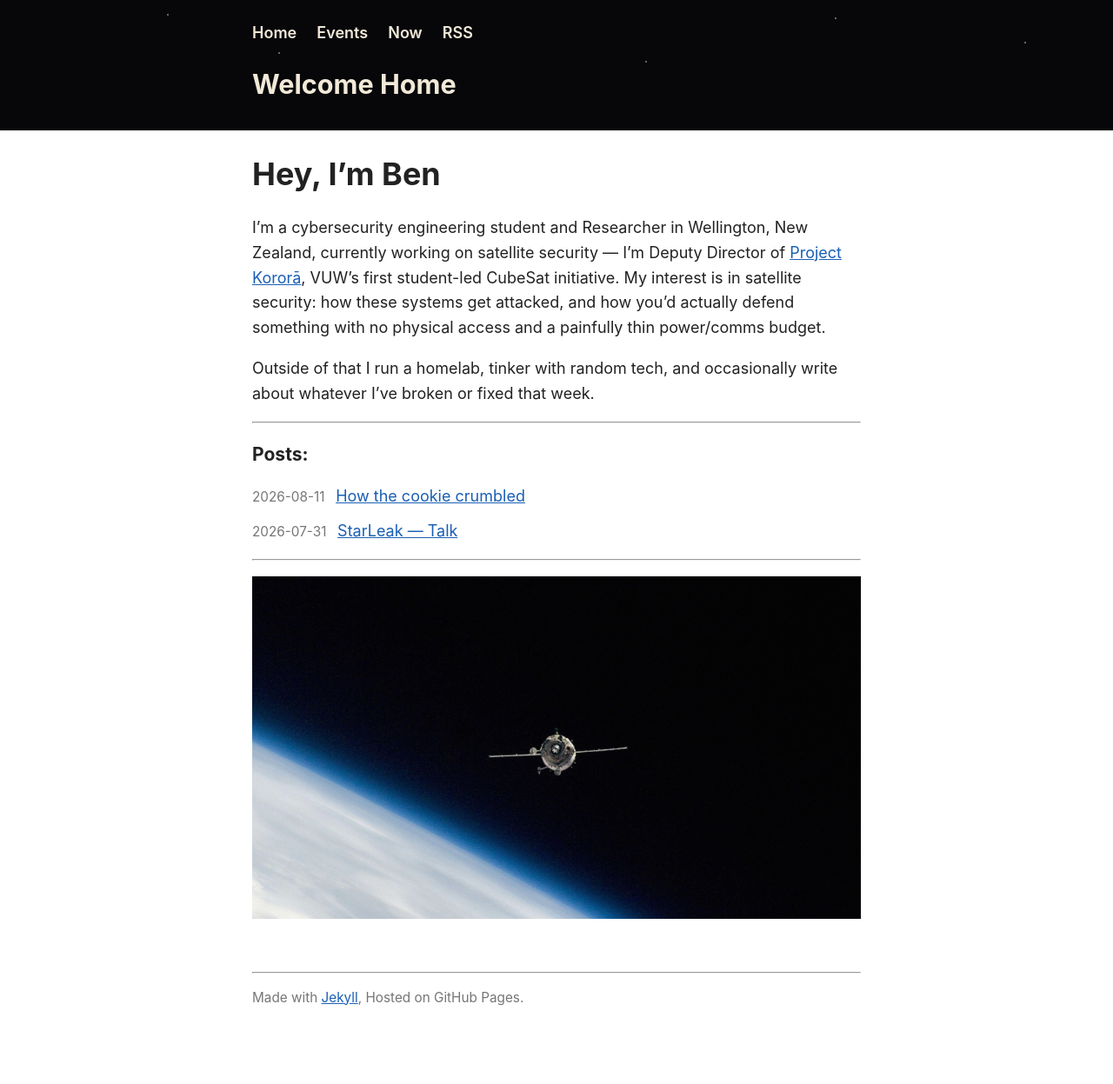
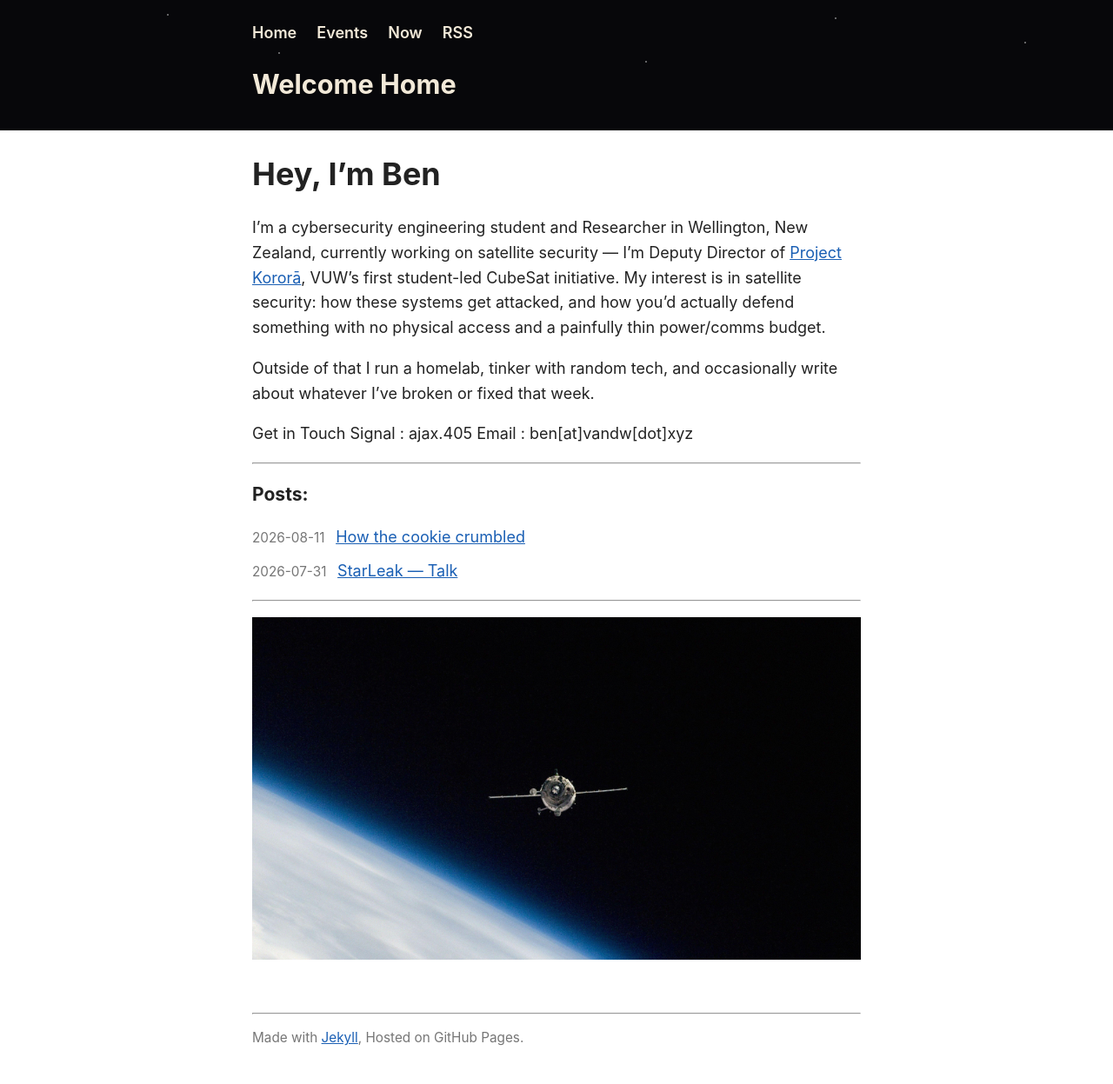
Before and after one commit to benvandw/benvandw.github.io, a Jekyll site: the page built from index.md, in a window 1280 px wide. Shown: the whole page at 87% size. Built offline with Jekyll 4.4.1, drawn with Linux system fonts in a browser that asks for light colours; before the commit the page ends 1200 px from its top, so only the background shows below that.

Commit message:
Add contact information to index.md
Added contact information section with Signal and Email.

```diff
--- a/index.md
+++ b/index.md
@@ -12,6 +12,10 @@ no physical access and a painfully thin power/comms budget.
 
 Outside of that I run a homelab, tinker with random tech, and occasionally
 write about whatever I've broken or fixed that week.
+
+Get in Touch
+Signal : ajax.405
+Email : ben[at]vandw[dot]xyz
 
 ---
 
```
